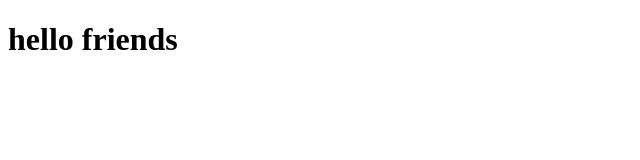
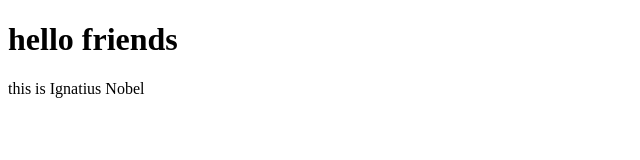
Before and after one commit to Ignatius-Nobel/datewithgit-sample, a plain HTML site: page hey.html in a window 1280 px wide. Shown: the whole page, without its empty margins (0-640 px from the left). Drawn offline with Linux system fonts and the light colour scheme.

Commit message:
hey file modified

```diff
--- a/hey.html
+++ b/hey.html
@@ -8,5 +8,6 @@
 </head>
 <body>
     <h1>hello friends</h1>
+    <p>this is Ignatius Nobel</p>
 </body>
 </html>
```
